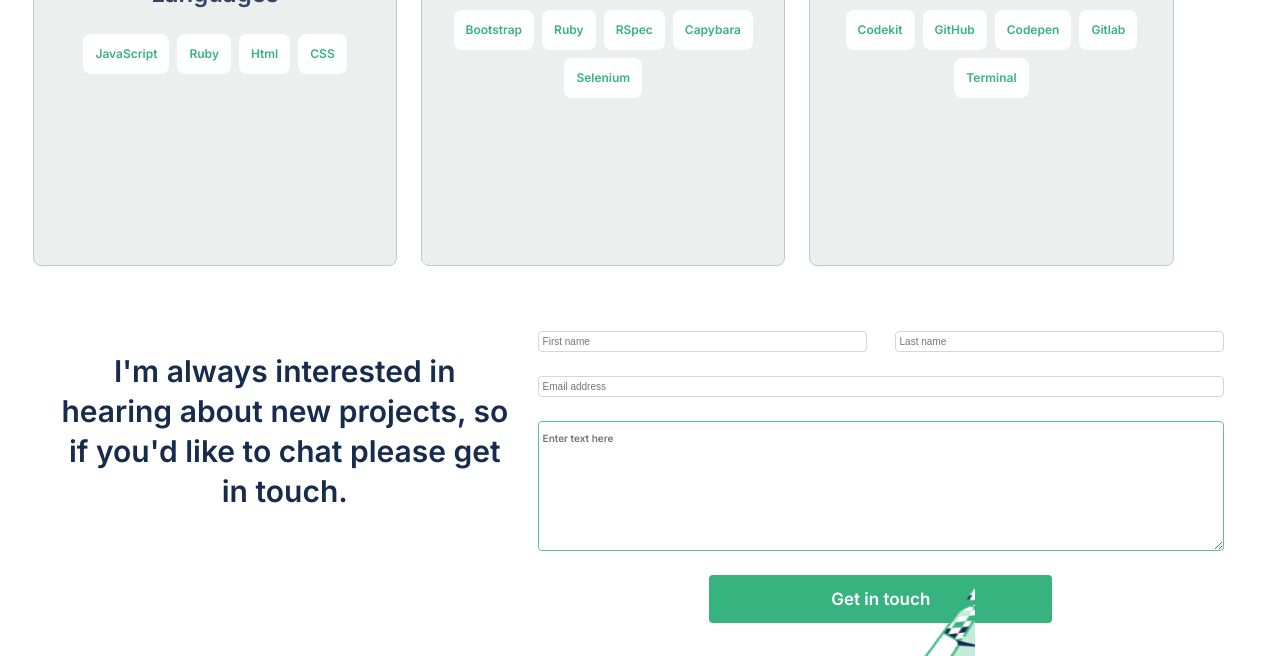
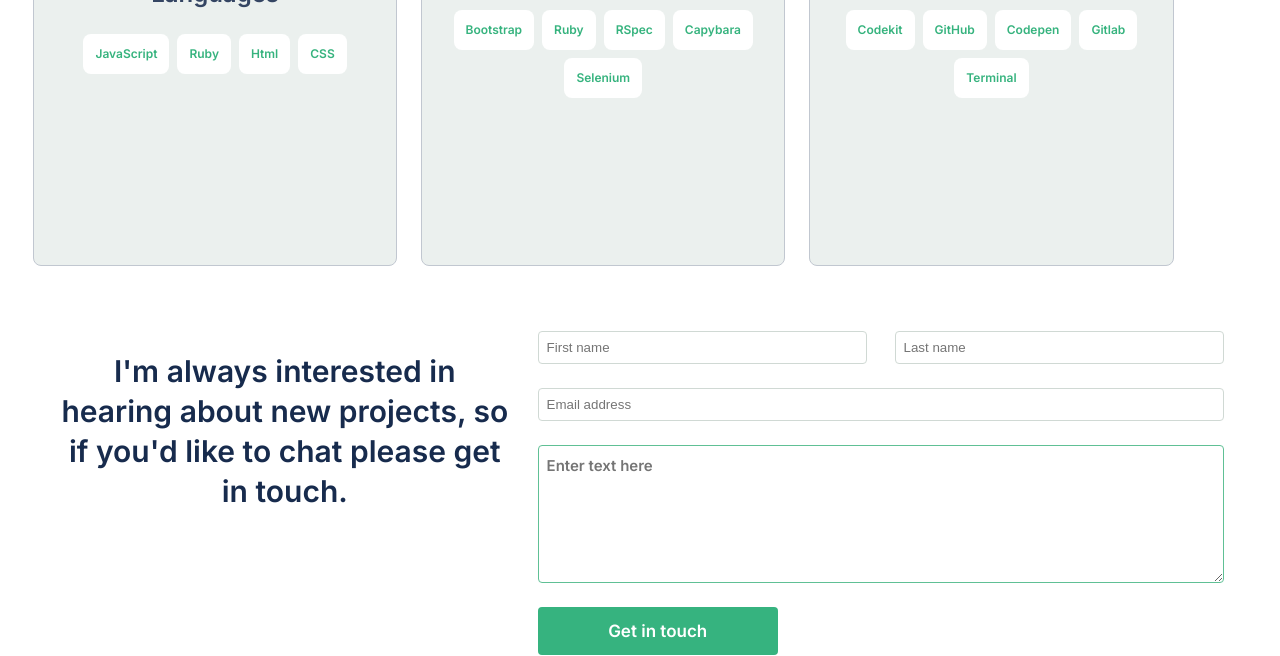
Before and after one commit to Rachelwebdev/Portfolio-Project, a website: page index.html in a window 1280 px wide. Shown: the part 3019-3675 px from the top of the page. Drawn offline with Linux system fonts and the light colour scheme.

Commit message:
Edit contact button in css

```diff
--- a/style.css
+++ b/style.css
@@ -828,10 +828,12 @@ textarea {
     width: 48%;
   }
 
-  input[type="text"],
-  input[type="email"],
-  textarea {
-    padding: 4px;
-    font-size: 10px;
+  .contact_btn {
+    margin: 0;
+    width: 35%;
+  }
+
+  .form-image {
+    display: none;
   }
 }
```
